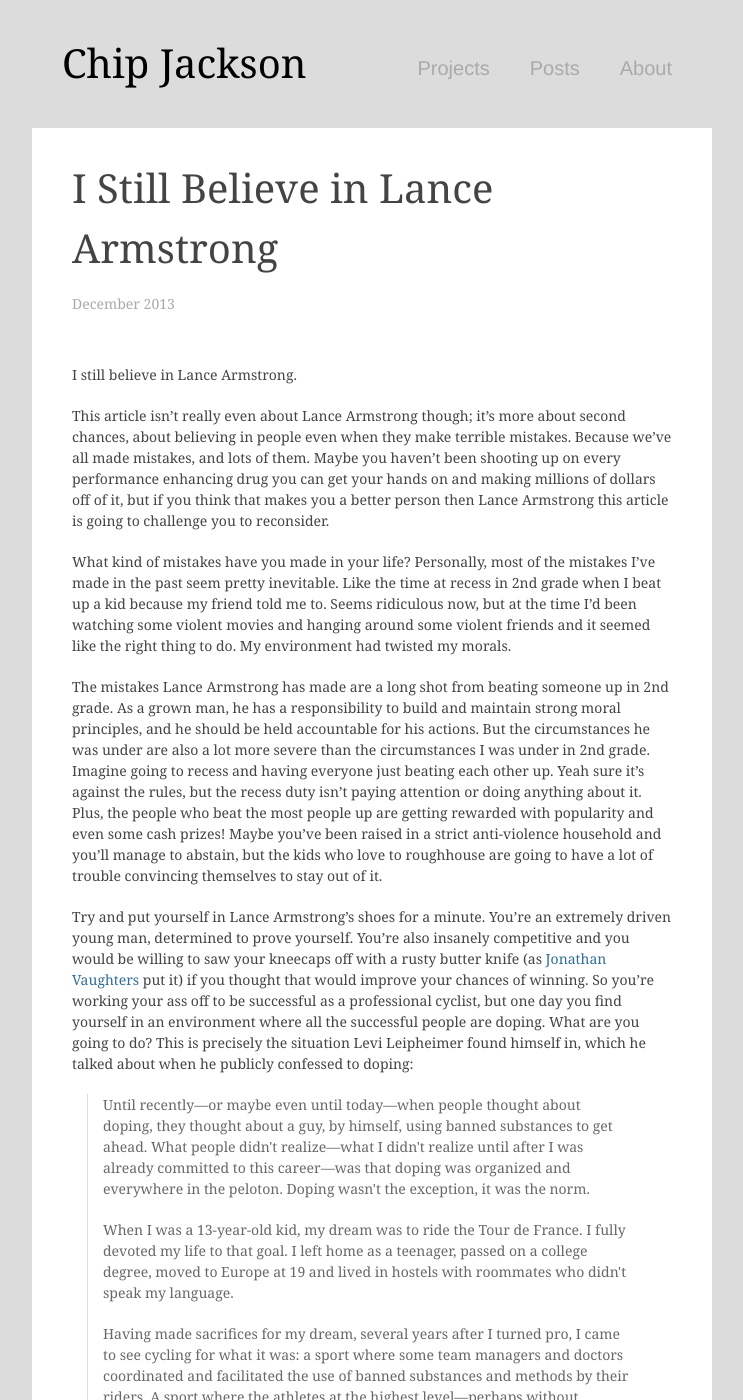
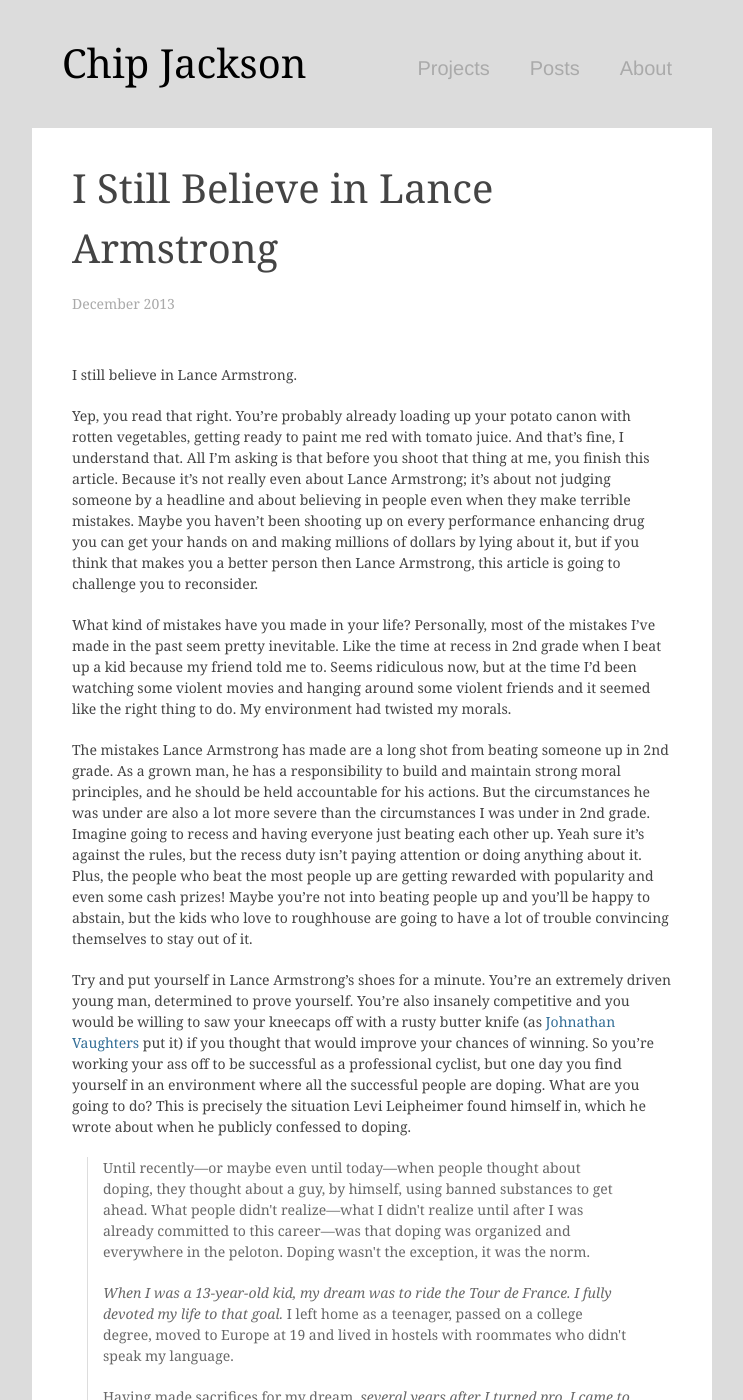
Before and after one commit to chipjacks/chipjacks.github.io, a Jekyll site: the page built from _posts/2013-12-28-lance-armstrong.markdown, in a window 1280 px wide and 1400 px high. Shown: the whole window, without its empty margins (268-1011 px from the left). Built offline with Jekyll 4.4.1, drawn with Linux system fonts in a browser that asks for light colours; Markdown is read by kramdown in place of the engine named in the settings; some of the changed text lies outside the part shown.

Commit message:
revisions

```diff
--- a/_posts/2013-12-28-lance-armstrong.markdown
+++ b/_posts/2013-12-28-lance-armstrong.markdown
@@ -7,12 +7,15 @@
 
 I still believe in Lance Armstrong.
 
-This article isn’t really even about Lance Armstrong though; it’s more about
-second chances, about believing in people even when they make terrible mistakes.
-Because we’ve all made mistakes, and lots of them. Maybe you haven’t been
-shooting up on every performance enhancing drug you can get your hands on and
-making millions of dollars off of it, but if you think that makes you a better
-person then Lance Armstrong this article is going to challenge you to
+Yep, you read that right. You’re probably already loading up your potato canon
+with rotten vegetables, getting ready to paint me red with tomato juice. And
+that’s fine, I understand that. All I’m asking is that before you shoot that
+thing at me, you finish this article. Because it’s not really even about Lance
+Armstrong; it’s about not judging someone by a headline and about believing in
+people even when they make terrible mistakes. Maybe you haven’t been shooting up
+on every performance enhancing drug you can get your hands on and making
+millions of dollars by lying about it, but if you think that makes you a better
+person then Lance Armstrong, this article is going to challenge you to
 reconsider.
 
 What kind of mistakes have you made in your life? Personally, most of the
@@ -30,20 +33,20 @@
 each other up. Yeah sure it’s against the rules, but the recess duty isn’t
 paying attention or doing anything about it. Plus, the people who beat the most
 people up are getting rewarded with popularity and even some cash prizes! Maybe
-you’ve been raised in a strict anti-violence household and you’ll manage to
-abstain, but the kids who love to roughhouse are going to have a lot of trouble
-convincing themselves to stay out of it.
+you’re not into beating people up and you’ll be happy to abstain, but the kids
+who love to roughhouse are going to have a lot of trouble convincing themselves
+to stay out of it.
 
 Try and put yourself in Lance Armstrong’s shoes for a minute. You’re an
 extremely driven young man, determined to prove yourself. You’re also insanely
-competitive and you would be willing to  saw your kneecaps off with a rusty
-butter knife (as
-[Jonathan Vaughters](http://www.cyclingnews.com/blogs/jonathan-vaughters/opinion-its-not-all-about-lance-armstrong-and-heres-how-we-can-fight-doping)
+competitive and you would be willing to saw your kneecaps off with a rusty
+butter knife (as [Johnathan
+Vaughters](http://www.cyclingnews.com/blogs/jonathan-vaughters/opinion-its-not-all-about-lance-armstrong-and-heres-how-we-can-fight-doping)
 put it) if you thought that would improve your chances of winning. So you’re
 working your ass off to be successful as a professional cyclist, but one day you
 find yourself in an environment where all the successful people are doping. What
 are you going to do? This is precisely the situation Levi Leipheimer found
-himself in, which he talked about when he publicly confessed to doping:
+himself in, which he wrote about when he publicly confessed to doping.
 
 <blockquote>
 <p>
@@ -54,16 +57,16 @@
 Doping wasn't the exception, it was the norm.
 </p>
 <p>
-When I was a 13-year-old kid, my dream was to ride the Tour de France. I fully
-devoted my life to that goal. I left home as a teenager, passed on a college
+<i>When I was a 13-year-old kid, my dream was to ride the Tour de France. I fully
+devoted my life to that goal.</i> I left home as a teenager, passed on a college
 degree, moved to Europe at 19 and lived in hostels with roommates who didn't
 speak my language.
 </p>
 <p>
-Having made sacrifices for my dream, several years after I turned pro, I came
+Having made sacrifices for my dream, <i>several years after I turned pro, I came
 to see cycling for what it was: a sport where some team managers and doctors
 coordinated and facilitated the use of banned substances and methods by their
-riders. A sport where the athletes at the highest level—perhaps without
+riders.</i> A sport where the athletes at the highest level—perhaps without
 exception—used banned substances. A sport where doping was so accepted that
 riders from different teams—who were competitors on the road—coordinated their
 doping to keep up with other riders doing the same thing.
@@ -76,14 +79,14 @@
 and friends and I am sorry that the sport and I have let you down.
 </p>
 <p>
-Right or wrong, in my mind the choice was “do it or go home.” For me that was
-not a choice.
+<i>Right or wrong, in my mind the choice was “do it or go home.” For me that was
+not a choice.</i>
 </p>
 <p>
 People will be disappointed and say I was wrong, that I should have chosen
-differently, and am just making excuses. I made the decision I made. I don’t
+differently, and am just making excuses. I made the decision I made. <i>I don’t
 offer this description of the sport as an excuse, simply as an explanation of
-the context and reason for my decision. I won’t lie about it—I have to own it—I
+the context and reason for my decision.</i> I won’t lie about it—I have to own it—I
 accept responsibility for my decision.
 </p>
 <p>
@@ -108,26 +111,26 @@
 people.
 
 Take Compton for example. If you hear about people shooting each other in
-Compton enough times then you’re probably going to start thinking Compton must
-just be full of bad people.  You start to think about how different the people
-in Compton must be from you, and how you are such a good person for not shooting
-anyone on your way to work this morning. You might stop caring about the people
-of Compton, maybe you even wish all those people would just disappear and stop
-causing so many problems for the world. But it’s not like everyone born in
-Compton is born a bad person. They just grow up in a difficult environment and
-it shapes their decisions.
+Compton enough times on the news, then you’re probably going to start thinking
+Compton must just be full of bad people.  You start to think about how different
+the people in Compton must be from you, and how you are such a good person for
+not shooting anyone on your way to work this morning. You might stop caring
+about the people of Compton, maybe you even wish all those people would just
+disappear and stop causing so many problems for the world. But it’s not like
+everyone born in Compton is born a bad person. They just grow up in a difficult
+environment and it shapes their decisions.
 
-So what’s the solution? I think that as individuals, we can do a better job of
-trying to understand each other’s mistakes. The next time someone you know makes
-a mistake, don’t hate them for it! Show some compassion and try and figure out
+I’m not saying these people shouldn’t be held accountable and punished for their
+crimes. What I’m saying is that as individuals, we can do a better job of trying
+to understand each other’s mistakes. The next time someone you know makes a
+mistake, don’t hate them for it! Show some compassion and try and figure out
 what has led them to do it. Focus on the source of the mistake, not the outcome
-it has caused. I’m not saying people shouldn’t be punished for their mistakes;
-all I’m saying is that they should be listened to. The best way to prevent
-the mistake in the future may be by trying to change the environment as a whole,
-not by just blaming the individuals who are a part of it.
+it has caused. The best way to prevent the mistake in the future may be by
+trying to change the environment as a whole, not by just blaming the individuals
+who are a part of it.
 
-It’s so easy to hate Lance Armstrong right now. Like a lot of people, he was my
-hero and he let me down big time. My favorite Lance Armstrong quote used to be:
+It’s so easy to hate Lance Armstrong right now. He was my hero and he let me
+down big time. My favorite Lance Armstrong quote used to be:
 
 <blockquote>
 <p>
@@ -138,7 +141,8 @@
 </blockquote>
 
 It took me a long time to believe he had been lying and to come to terms with
-the fact that he had cheated. Honestly, I’m still trying to come to terms with
-it and maybe I never will. But that doesn’t matter, what matters is that I’m not
-going to just give up on him. I’m going to keep working to understand him with
-the hope of someday being able to forgive him.
+the fact that he had cheated. I still can’t even begin to understand how he
+brought himself to threaten and sue people who told the truth about him. But
+that doesn’t matter, what matters is that I’m not going to just give up on him.
+I’m going to keep working to understand him with the hope of someday being able
+to forgive him.
```
